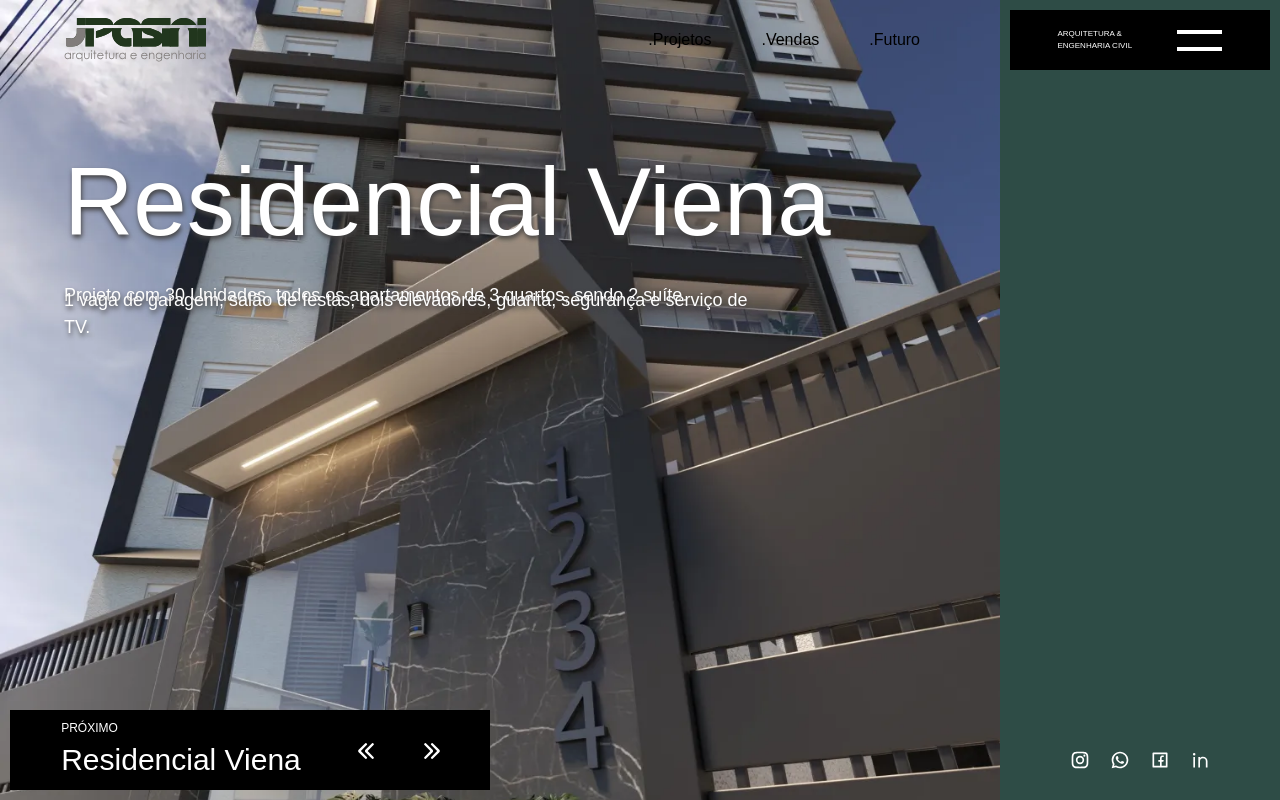
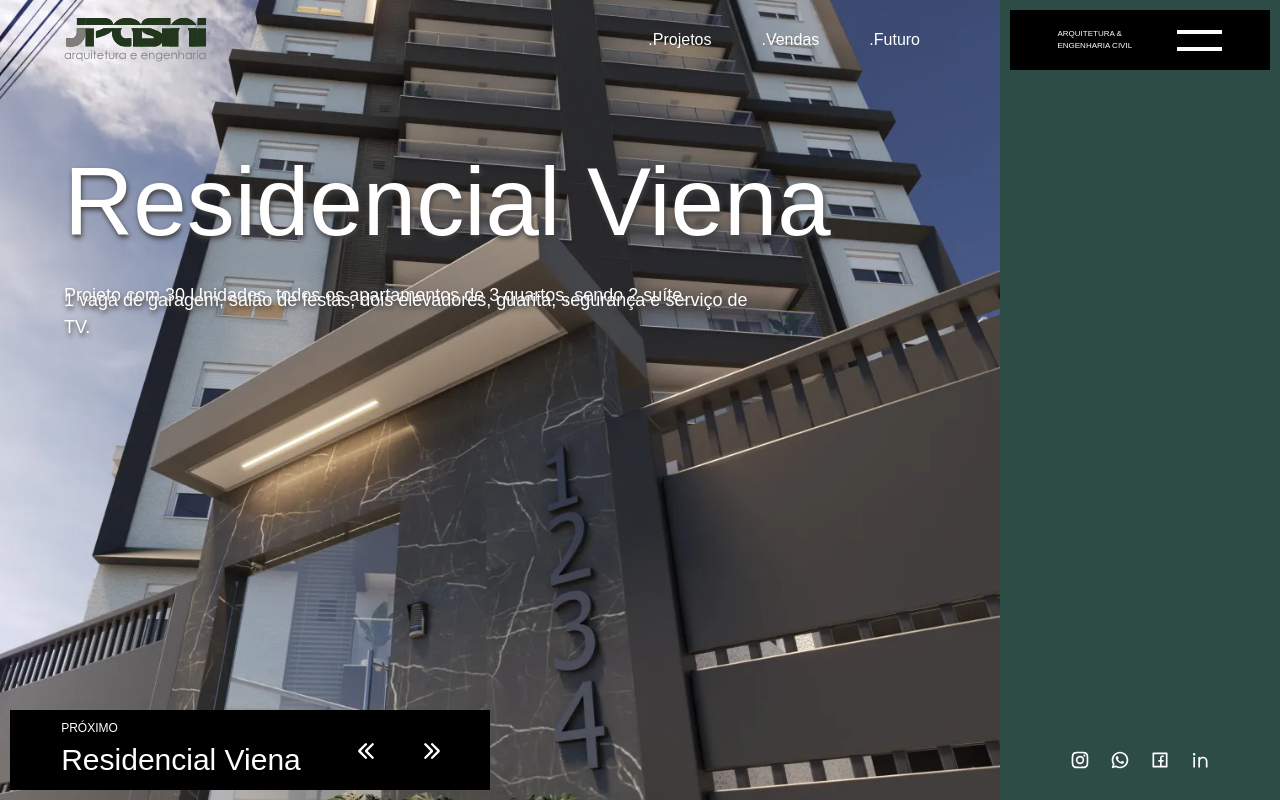
Before and after one commit to fabiomantelli/jpasini, a Next.js app: page / in a window 1280 px wide. Built offline with nearby package versions, Linux system fonts and the light colour scheme.

Commit message:
fix: color menu and transition

```diff
--- a/src/components/Header/index.tsx
+++ b/src/components/Header/index.tsx
@@ -8,10 +8,11 @@ import {
 } from '@chakra-ui/react'
 
 interface LogoProps {
-  logoColor: string
+  logoColor: string;
+  colorMenu: string;
 }
 
-function Header({ logoColor }: LogoProps) {
+function Header({ logoColor, colorMenu }: LogoProps) {
   return (
     <Box
       padding='10px 80px 10px 5vw'
@@ -30,12 +31,12 @@ function Header({ logoColor }: LogoProps) {
         <Spacer />
         <List display={['none', 'none', 'none', 'flex', 'block']}>
           <Flex
-            color={logoColor == 'white' ? 'white' : 'black'}
           // border="2px solid red"
           >
             <Link
               href="/projetos"
               style={{ textDecoration: 'none' }}
+              textColor={colorMenu == 'white' ? 'white' : 'black'}
               // _hover={{ color: 'gray.900', transition: '0.3s' }}
               _hover={logoColor == 'white' ? { color: 'gray.900', transition: '0.3s' } : { color: 'green.500', transition: '0.3s' }}
               paddingRight="50px"
@@ -45,6 +46,7 @@ function Header({ logoColor }: LogoProps) {
             <Link
               href="/vendas"
               style={{ textDecoration: 'none' }}
+              textColor={colorMenu == 'white' ? 'white' : 'black'}
               _hover={logoColor == 'white' ? { color: 'gray.900', transition: '0.3s' } : { color: 'green.500', transition: '0.3s' }}
               paddingRight="50px"
             >
@@ -53,6 +55,7 @@ function Header({ logoColor }: LogoProps) {
             <Link
               href="/futuro"
               style={{ textDecoration: 'none' }}
+              textColor={colorMenu == 'white' ? 'white' : 'black'}
               _hover={logoColor == 'white' ? { color: 'gray.900', transition: '0.3s' } : { color: 'green.500', transition: '0.3s' }}
             >
               <ListItem>.Futuro</ListItem>
--- a/src/data/enterprises.ts
+++ b/src/data/enterprises.ts
@@ -5,7 +5,8 @@ export const enterprisesData = [
    secondaryDescription: "Possui sacada com churrasqueira a carvão com bancada de granito, 1 vaga de garagem, salão de festas, dois elevadores, guarita, segurança e serviço de TV.",
    url: "/background-antonio-emilio.webp",
    logoColor: "white",
-   textColor: "white"
+   textColor: "white",
+   colorMenu: "white"
  },
  {
    name: "Residencial Viena",
@@ -13,6 +14,7 @@ export const enterprisesData = [
    secondaryDescription: "1 vaga de garagem, salão de festas, dois elevadores, guarita, segurança e serviço de TV.",
    url: "/background-viena.webp",
    logoColor: "green",
-   textColor: "white"
+   textColor: "white",
+   colorMenu: "white"
  },
 ]
--- a/src/pages/index.tsx
+++ b/src/pages/index.tsx
@@ -22,7 +22,8 @@ const Home: NextPage = () => {
   const [secondaryDescription, setSecondaryDescription] = useState(enterprisesData[0].secondaryDescription);
   const [url, setUrl] = useState(enterprisesData[0].url);
   const [logoColor, setLogoColor] = useState(enterprisesData[0].logoColor);
-  const [textColor, setTextColor] = useState(enterprisesData[0].textColor)
+  const [textColor, setTextColor] = useState(enterprisesData[0].textColor);
+  const [colorMenu, setColorMenu] = useState(enterprisesData[0].colorMenu);
 
   useEffect(() => {
     const interval = setInterval(() => {
@@ -33,8 +34,9 @@ const Home: NextPage = () => {
         setSecondaryDescription(enterprise[0].secondaryDescription);
         setUrl(enterprise[0].url);
         setCount(count + 1);
-        setLogoColor(enterprise[0].logoColor)
-        setTextColor(enterprise[0].textColor)
+        setLogoColor(enterprise[0].logoColor);
+        setTextColor(enterprise[0].textColor);
+        setColorMenu(enterprise[0].colorMenu);
       } else {
         setCount(1);
         setName(enterprisesData[0].name);
@@ -43,6 +45,7 @@ const Home: NextPage = () => {
         setUrl(enterprisesData[0].url);
         setLogoColor(enterprisesData[0].logoColor);
         setTextColor(enterprisesData[0].textColor);
+        setColorMenu(enterprisesData[0].colorMenu);
       }
     }, 3000);
 
@@ -59,7 +62,10 @@ const Home: NextPage = () => {
         width={['100vw', '100vw', '100vw', 'calc(100vw - 280px)']}
         height="100vh"
       >
-        <Header logoColor={logoColor} />
+        <Header
+          logoColor={logoColor}
+          colorMenu={colorMenu}
+        />
         <Menu logoColor={logoColor} />
         <MainSection
           logoColor={logoColor}
```
